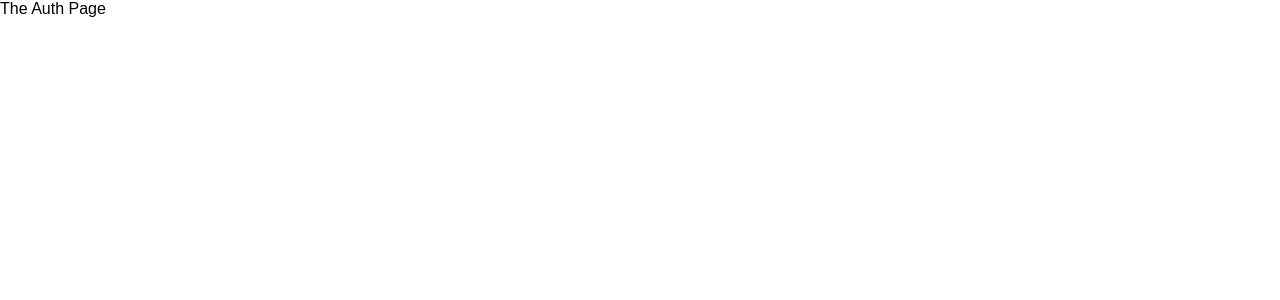
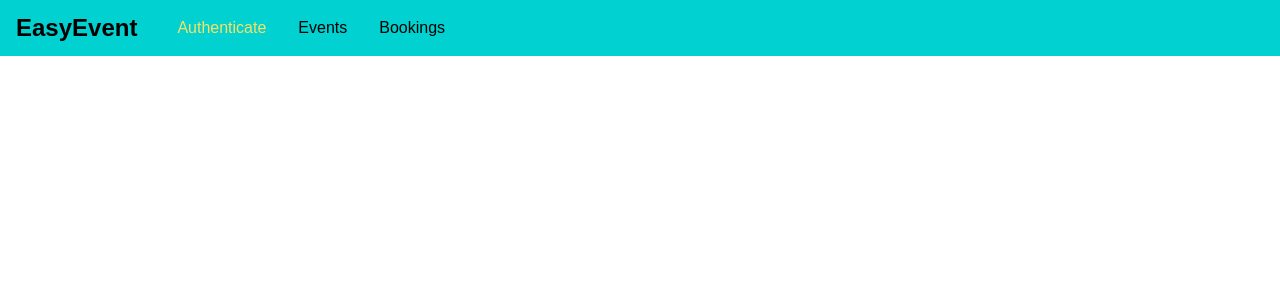
Before and after one commit to shouryabansal7/events-graphql, a React (Create React App) app in the folder frontend/: page /auth in a window 1280 px wide. Shown: the top 300 px of the page. Built offline with nearby package versions, Linux system fonts and the light colour scheme.

Commit message:
ninth commit : add navigation

```diff
--- a/frontend/src/App.css
+++ b/frontend/src/App.css
@@ -0,0 +1,3 @@
+.main-content {
+  margin: 4rem 2.5rem;
+}
--- a/frontend/src/App.js
+++ b/frontend/src/App.js
@@ -2,21 +2,25 @@
 import "./App.css";
 import { Route, Routes, Navigate, BrowserRouter } from "react-router-dom";
 
-import AuthPage from "./Auth";
-import BookingsPage from "./Bookings";
-import EventsPage from "./Events";
+import AuthPage from "./pages/Auth";
+import BookingsPage from "./pages/Bookings";
+import EventsPage from "./pages/Events";
+import MainNavigation from "./components/Navigation/MainNavigation";
 
 class App extends Component {
   render() {
     return (
       <div>
         <BrowserRouter>
+          <React.Fragment>
+            <MainNavigation />
             <Routes>
               <Route path="/" element={<Navigate to="/auth" replace />} exact />
               <Route path="/auth" element={<AuthPage />} />
               <Route path="/events" element={<EventsPage />} />
               <Route path="/bookings" element={<BookingsPage />} />
             </Routes>
+          </React.Fragment>
         </BrowserRouter>
       </div>
     );
--- /dev/null
+++ b/frontend/src/components/Navigation/MainNavigation.css
@@ -0,0 +1,42 @@
+.main-navigation {
+  position: fixed;
+  left: 0;
+  top: 0;
+  width: 100%;
+  height: 3.5rem;
+  background: #01d1d1;
+  padding: 0 1rem;
+  display: flex;
+  align-items: center;
+}
+
+.main-navigation__logo h1 {
+  margin: 0;
+  font-size: 1.5rem;
+}
+
+.main-navigation__items {
+  margin-left: 1.5rem;
+}
+
+.main-navigation__items ul {
+  display: flex;
+  list-style: none;
+  padding: 0;
+  margin: 0;
+}
+
+.main-navigation__items li {
+  margin: 0 1rem;
+}
+
+.main-navigation__items a {
+  text-decoration: none;
+  color: #000;
+}
+
+.main-navigation__items a:hover,
+.main-navigation__items a:active,
+.main-navigation__items a.active {
+  color: #f8e264;
+}
--- /dev/null
+++ b/frontend/src/components/Navigation/MainNavigation.js
@@ -0,0 +1,27 @@
+import React from "react";
+import { NavLink } from "react-router-dom";
+
+import "./MainNavigation.css";
+
+const MainNavigation = (props) => (
+  <header className="main-navigation">
+    <div className="main-navigation__logo">
+      <h1>EasyEvent</h1>
+    </div>
+    <nav className="main-navigation__items">
+      <ul>
+        <li>
+          <NavLink to="/auth">Authenticate</NavLink>
+        </li>
+        <li>
+          <NavLink to="/events">Events</NavLink>
+        </li>
+        <li>
+          <NavLink to="/bookings">Bookings</NavLink>
+        </li>
+      </ul>
+    </nav>
+  </header>
+);
+
+export default MainNavigation;
```
Also changed, not shown: frontend/src/pages/Auth.js (renamed from frontend/src/Auth.js), frontend/src/pages/Bookings.js (renamed from frontend/src/Bookings.js), frontend/src/pages/Events.js (renamed from frontend/src/Events.js). Lines whose indentation alone changed are shown as unchanged.
